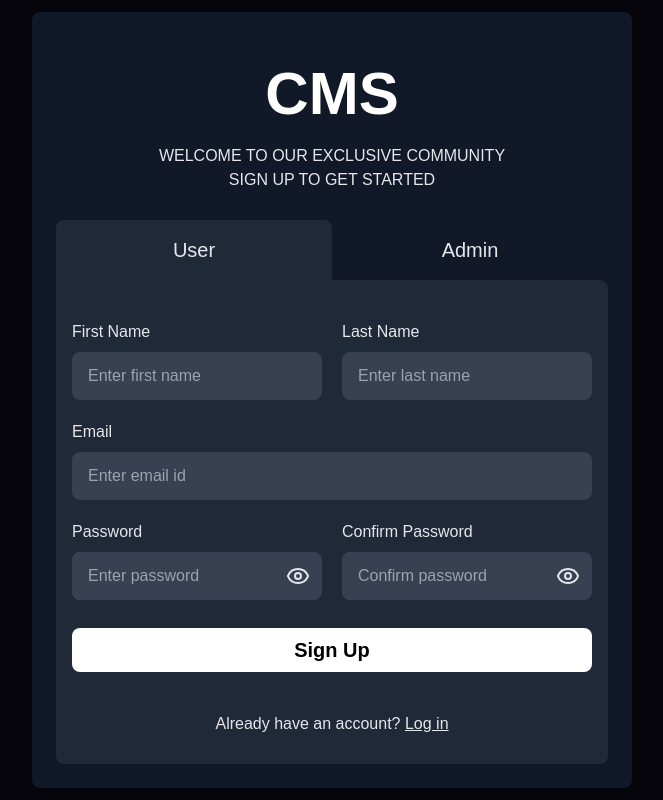
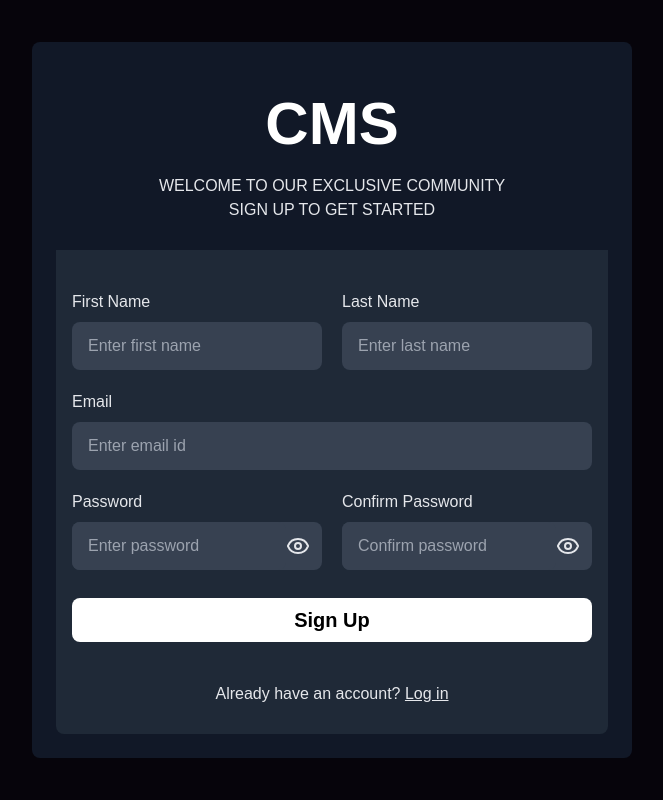
Before and after one commit to Metageeks-Technologies/meta-cms, a Next.js app in the folder client/: page /signUp in a window 1280 px wide. Shown: the whole page, without its empty margins (308-971 px from the left). Built offline with nearby package versions, Linux system fonts and the light colour scheme.

Commit message:
Fixed signup page

```diff
--- a/client/src/app/(auth)/signUp/page.tsx
+++ b/client/src/app/(auth)/signUp/page.tsx
@@ -5,12 +5,11 @@ import { Eye, EyeOff } from 'lucide-react';
 import { useRouter } from 'next/navigation';
 import React, { useState } from 'react'
 import toast from 'react-hot-toast';
+import { isValidPassword } from '@/utils/helperFunction';
 
 const page = () => {
 
   const router = useRouter();
-
-  const [role, setRole] = useState('user');
   const [showPass, setShowPass] = useState(false);
   const [showConfirmPass, setShowConfirmPass] = useState(false);
 
@@ -68,15 +67,6 @@ const page = () => {
     }
   }
 
-
-  function isValidPassword(password: string) {
-    const hasUppercase = /[A-Z]/.test(password);
-    const hasLowercase = /[a-z]/.test(password);
-    const hasDigit = /\d/.test(password);
-    const hasSpecialChar = /[!@#$%^&*(),.?":{}|<>]/.test(password);
-    return hasUppercase && hasLowercase && hasDigit && hasSpecialChar;
-  }
-
   return (
     <div className='w-full h-screen flex items-center justify-center'>
       <div className='w-full max-w-[600px] h-auto bg-gray-900 p-2 sm:p-6 mx-2 rounded-lg'>
@@ -88,12 +78,8 @@ const page = () => {
         </div>
 
         <div className=''>
-          <div className='w-full flex'>
-            <p onClick={() => setRole('user')} className={`w-full text-center p-4 cursor-pointer text-xl ${role === 'user' ? " bg-gray-800 rounded-t-lg" : "    "}`}>User</p>
-            <p onClick={() => setRole('admin')} className={`w-full text-center p-4 cursor-pointer text-xl ${role === 'admin' ? " bg-gray-800 rounded-t-lg" : ""}`}>Admin</p>
-          </div>
 
-          <form onSubmit={handleSignUp} className={`p-4 bg-gray-800 flex flex-col gap-5 rounded-b-lg pt-10 ${role === 'user' ? "rounded-tr-lg" : "rounded-tl-lg"}`}>
+          <form onSubmit={handleSignUp} className={`p-4 bg-gray-800 flex flex-col gap-5 rounded-b-lg pt-10 `}>
 
             <div className='w-full flex flex-row items-center gap-5'>
 
--- a/client/src/utils/helperFunction.ts
+++ b/client/src/utils/helperFunction.ts
@@ -3,3 +3,11 @@ export const handleDate = (date: any) => {
     const newDate = new Date(date);
     return `${newDate.getDate()}/${newDate.getMonth() + 1}/${newDate.getFullYear()}`
 }
+
+export function isValidPassword(password: string) {
+    const hasUppercase = /[A-Z]/.test(password);
+    const hasLowercase = /[a-z]/.test(password);
+    const hasDigit = /\d/.test(password);
+    const hasSpecialChar = /[!@#$%^&*(),.?":{}|<>]/.test(password);
+    return hasUppercase && hasLowercase && hasDigit && hasSpecialChar;
+  }
```
